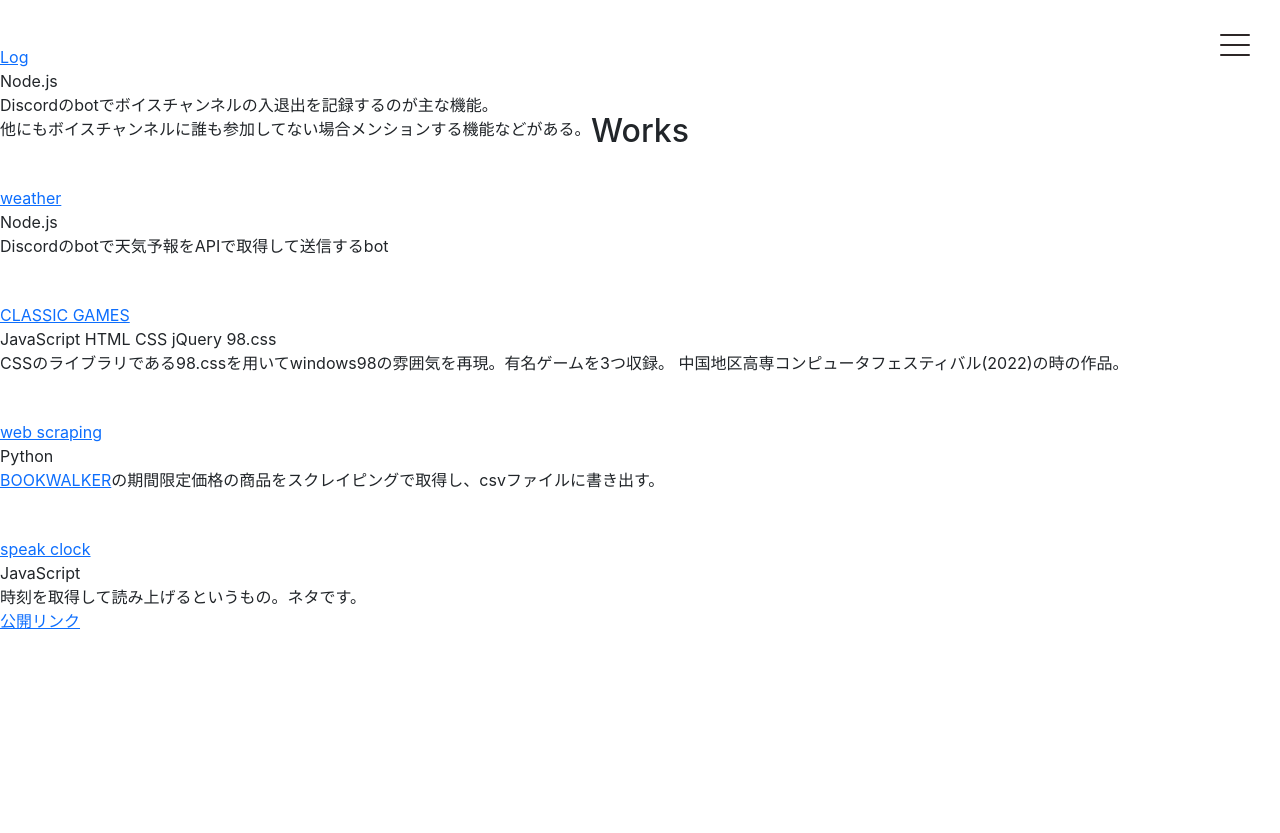
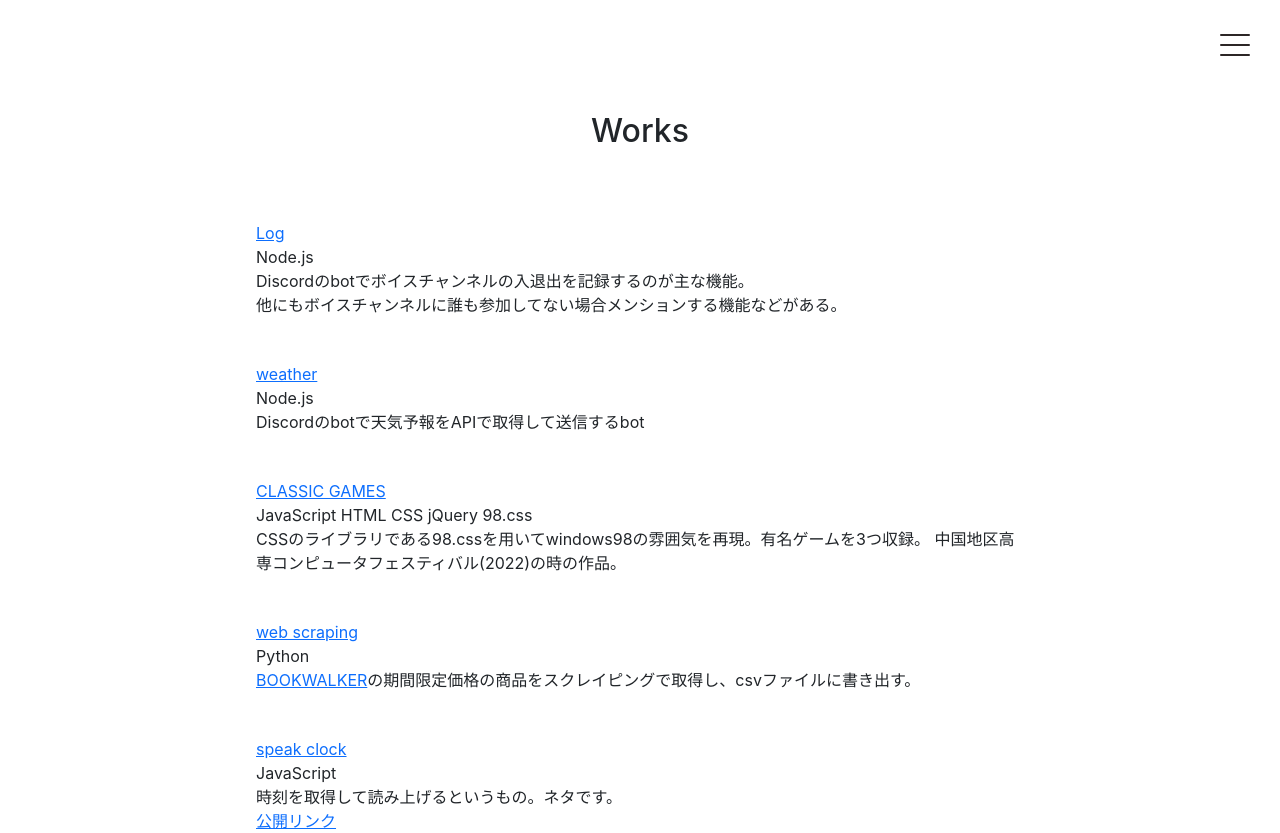
Before and after one commit to Izu-TABI/HomePage, a React (Create React App) app: page /works in a window 1280 px wide. Before the commit the page ends 800 px from the top, so only its background shows below. Built offline with nearby package versions, Linux system fonts and the light colour scheme; the HTML template or start-up script is replaced by a standard one.

Commit message:
[Add]CSS for works

```diff
--- a/src/App.css
+++ b/src/App.css
@@ -1,7 +1,8 @@
 * {
   margin: 0;
   padding: 0;
-  overflow: hidden;
+  overflow: auto;
+  overflow-x: hidden;
 }
 *::before {
   box-sizing: border-box;
@@ -117,6 +118,7 @@ nav .inner ul li a:hover {
      -moz-user-select: none;
       -ms-user-select: none;
           user-select: none;
+  overflow-y: hidden;
 }
 .home-main-title {
   white-space: nowrap;
@@ -180,7 +182,7 @@ nav .inner ul li a:hover {
   position: absolute;
   top: 25vh;
   left: 50%;
-  width: 60vw;
+  width: 70%;
   transform: translateX(-50%);
 }
 .main .contents .block-txt {
@@ -213,6 +215,14 @@ nav .inner ul li a:hover {
   top: 14%;
   transform: translateX(-50%);
 }
+.works-main .works-contents {
+  display: block;
+  position: absolute;
+  top: 22vh;
+  left: 50%;
+  width: 60vw;
+  transform: translateX(-50%);
+}
 .works-main .work-block {
   margin-top: 45px;
 }/*# sourceMappingURL=App.css.map */
--- a/src/App.scss
+++ b/src/App.scss
@@ -1,12 +1,13 @@
 * {
   margin: 0;
   padding: 0;
-  overflow: hidden;
   &::before {
     box-sizing: border-box;
     padding: 0;
     outline: none;
   }
+  overflow: auto;
+  overflow-x: hidden;
 }
 
 p {
@@ -129,6 +130,7 @@ nav {
   // background: linear-gradient(rgb(253, 253, 222), rgb(191, 251, 191));
   position: relative;
   user-select: none;
+  overflow-y: hidden;
 
   &-title {
     white-space: nowrap;
@@ -205,7 +207,7 @@ nav {
       position: absolute;
       top: 25vh;
       left: 50%;
-      width: 60vw;
+      width: 70%;
       transform: translateX(-50%);
 
     }
@@ -230,7 +232,7 @@ nav {
       bottom: 0;
       margin-top: 9px;
       margin-left: 10px;
-      width: 100vw;
+      width:  100vw;
       height: 1px;
       background-color: rgb(159, 159, 159);
     }
@@ -248,6 +250,16 @@ nav {
 
     transform: translateX(-50%);
   }
+
+  .works-contents {
+    display: block;
+    position: absolute;
+    top: 22vh;
+    left: 50%;
+    width: 60vw;
+    transform: translateX(-50%);
+  }
+
   .work-block {
     margin-top: 45px;
   }
```
Also changed, not shown: 1 other file (tests, documents, lock files or other folders).
